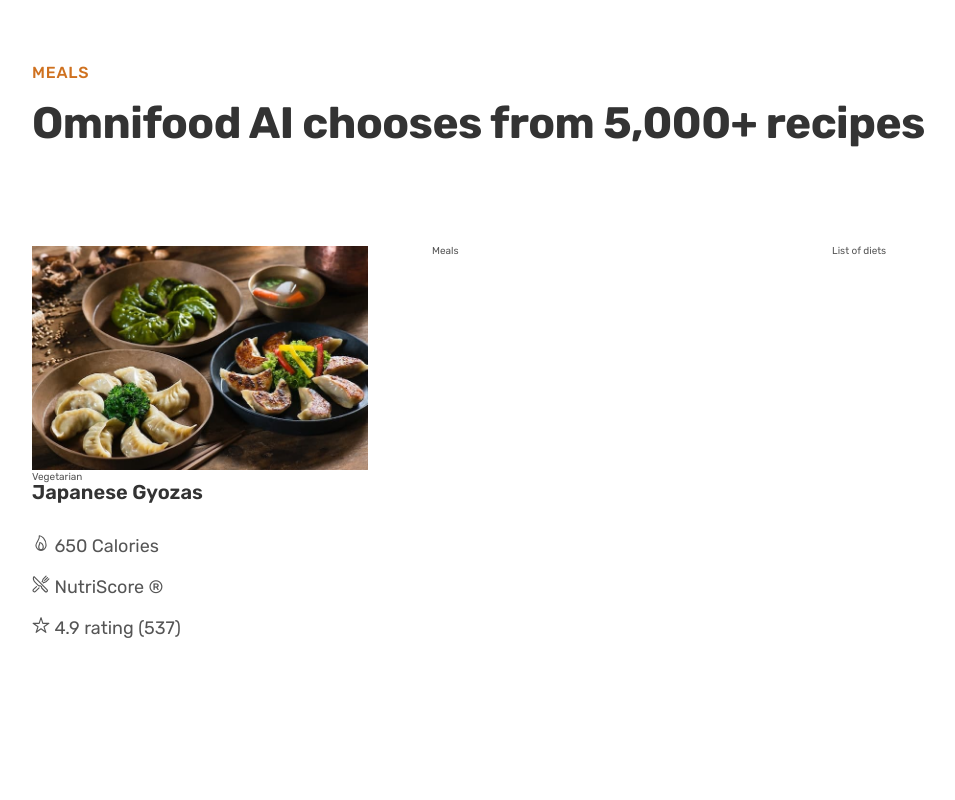
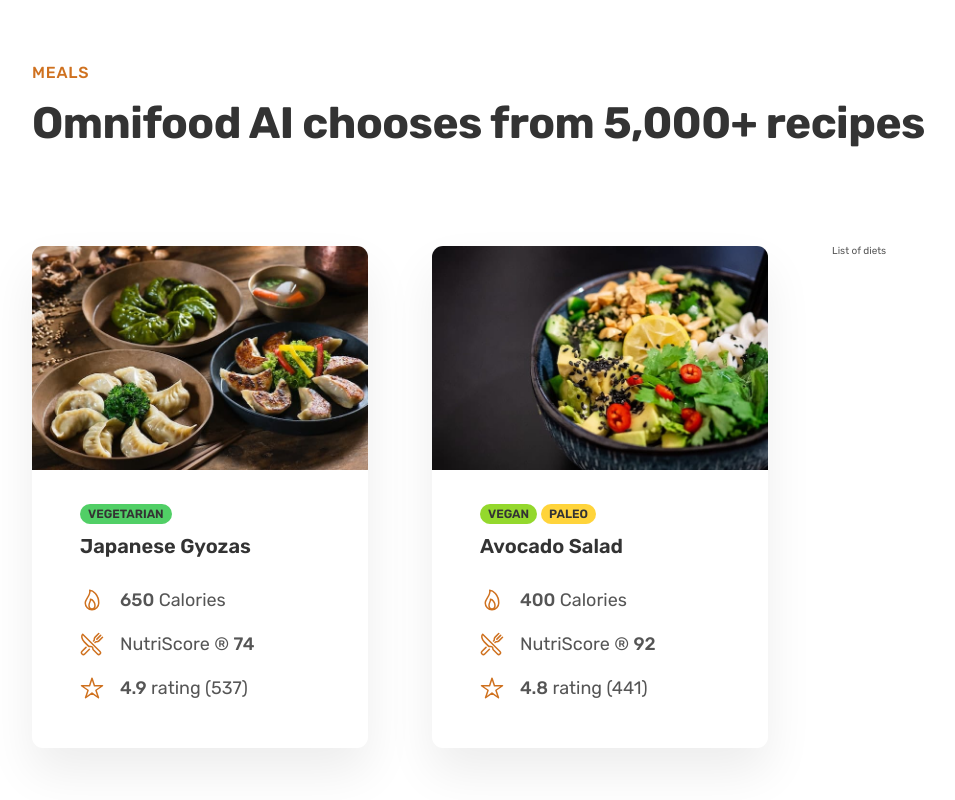
Before and after one commit to danielolasupo02/Omnifood-Eats, a plain HTML site: page index.html in a window 1280 px wide. Shown: the part 2780-3580 px from the top of the page, without its empty margins (40-995 px from the left). Before the commit the page ends 3513 px from the top, so only its background shows below. Drawn offline with nearby package versions, Linux system fonts and the light colour scheme.

Commit message:
Update MEAL section

```diff
--- a/css/style.css
+++ b/css/style.css
@@ -33,6 +33,7 @@
 
 --- 06 BORDER-RADIUS
 Default: 9px
+Medium: 11px
 
 --- 07 WHITE-SPACE
 - SPACING SYSTEM (px)
@@ -283,6 +284,49 @@
   padding: 9.6rem 0;
 }
 
+.meal {
+  box-shadow: 0 2.4rem 4.8rem rgba(0, 0, 0, 0.075);
+  border-radius: 11px;
+  overflow: hidden;
+}
+.meal-content {
+  padding: 3.2rem 4.8rem 4.8rem 4.8rem;
+}
+
+.meal-tags {
+  display: flex;
+  gap: 0.4rem;
+  margin-bottom: 1.2rem;
+}
+
+.tag {
+  display: inline-block;
+  padding: 0.4rem 0.8rem;
+  font-size: 1.2rem;
+  font-weight: 600;
+  text-transform: uppercase;
+  color: #333;
+  border-radius: 100px;
+}
+
+.tag--vegetarian {
+  background-color: #51cf66;
+}
+
+.tag--vegan {
+  background-color: #94d82d;
+}
+
+.tag--paleo {
+  background-color: #ffd43b;
+}
+
+.meal-icon {
+  width: 2.4rem;
+  height: 2.4rem;
+  color: #cf711f;
+}
+
 .meal-title {
   font-size: 2rem;
   color: #333;
@@ -299,8 +343,15 @@
 
 .meal-attribute {
   font-size: 1.8rem;
+  display: flex;
+  align-items: center;
+  gap: 1.6rem;
 }
 
 .meal img {
   width: 100%;
 }
+
+strong {
+  font-weight: 500;
+}
--- a/index.html
+++ b/index.html
@@ -162,24 +162,59 @@
         <div class="container grid grid--3-cols">
           <div class="meal">
             <img src="img/meals/meal-1.jpg" alt="Japanese Gyozas" />
-            <span class="tag">Vegetarian</span>
+            <div class="meal-content">
+              <div class="meal-tags">
+                <span class="tag tag--vegetarian">Vegetarian</span>
+              </div>
+
               <p class="meal-title">Japanese Gyozas</p>
               <ul class="meal-attributes">
                 <li class="meal-attribute">
-                <ion-icon name="flame-outline"></ion-icon>
-                <span>650 Calories</span>
+                  <ion-icon class="meal-icon" name="flame-outline"></ion-icon>
+                  <span><strong>650</strong> Calories</span>
                 </li>
                 <li class="meal-attribute">
-                <ion-icon name="restaurant-outline"></ion-icon>
-                <span>NutriScore &reg;</span>
+                  <ion-icon
+                    class="meal-icon"
+                    name="restaurant-outline"
+                  ></ion-icon>
+                  <span>NutriScore &reg; <strong>74</strong></span>
                 </li>
                 <li class="meal-attribute">
-                <ion-icon name="star-outline"></ion-icon>
-                <span>4.9 rating (537)</span>
+                  <ion-icon class="meal-icon" name="star-outline"></ion-icon>
+                  <span> <strong>4.9</strong> rating (537)</span>
                 </li>
               </ul>
             </div>
-          <div class="meals">Meals</div>
+          </div>
+          <div class="meal">
+            <img src="img/meals/meal-2.jpg" alt="Avocado Salad" />
+            <div class="meal-content">
+              <div class="meal-tags">
+                <span class="tag tag--vegan">Vegan</span>
+                <span class="tag tag--paleo">Paleo</span>
+              </div>
+
+              <p class="meal-title">Avocado Salad</p>
+              <ul class="meal-attributes">
+                <li class="meal-attribute">
+                  <ion-icon class="meal-icon" name="flame-outline"></ion-icon>
+                  <span><strong>400</strong> Calories</span>
+                </li>
+                <li class="meal-attribute">
+                  <ion-icon
+                    class="meal-icon"
+                    name="restaurant-outline"
+                  ></ion-icon>
+                  <span>NutriScore &reg; <strong>92</strong></span>
+                </li>
+                <li class="meal-attribute">
+                  <ion-icon class="meal-icon" name="star-outline"></ion-icon>
+                  <span> <strong>4.8</strong> rating (441)</span>
+                </li>
+              </ul>
+            </div>
+          </div>
           <div class="list">List of diets</div>
         </div>
       </section>
```
Lines whose indentation alone changed are shown as unchanged.
